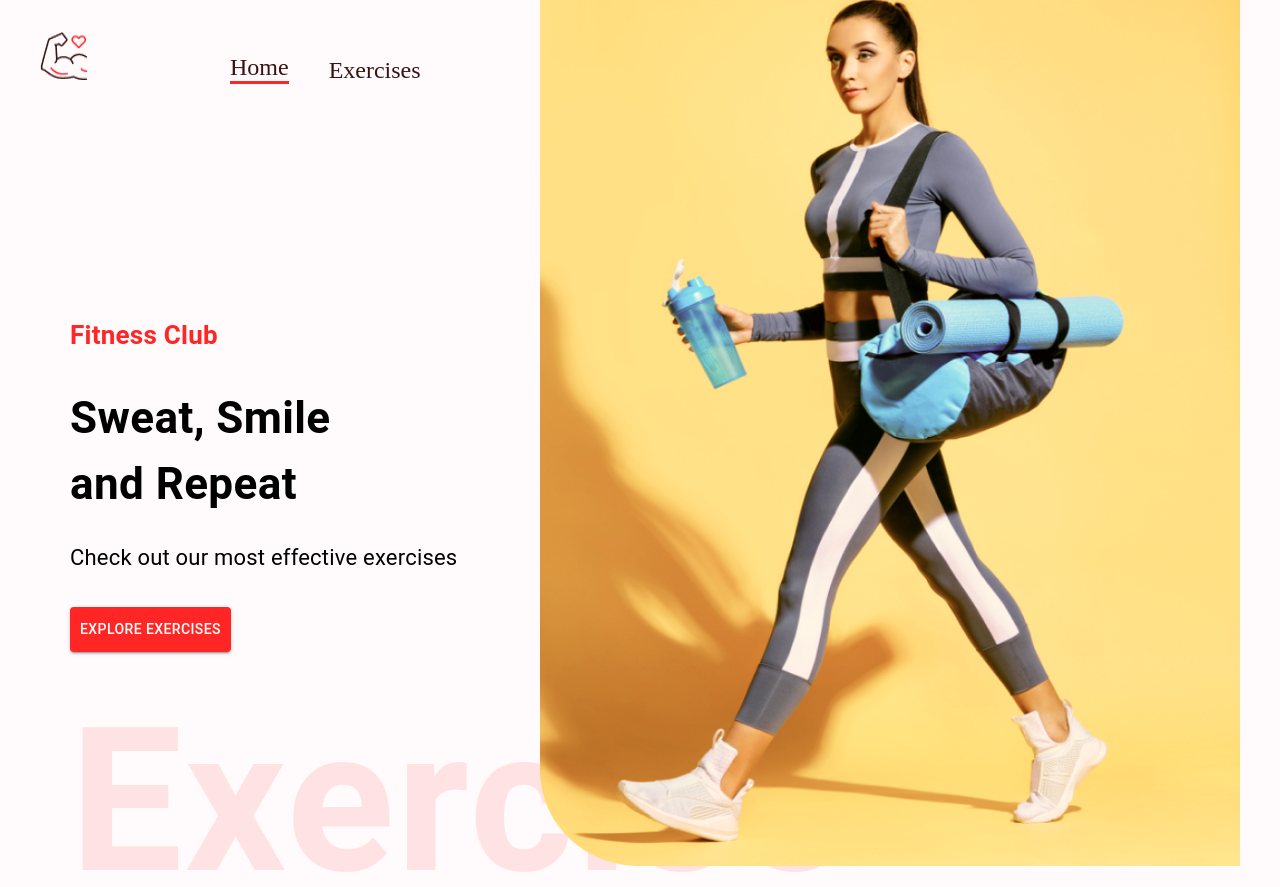
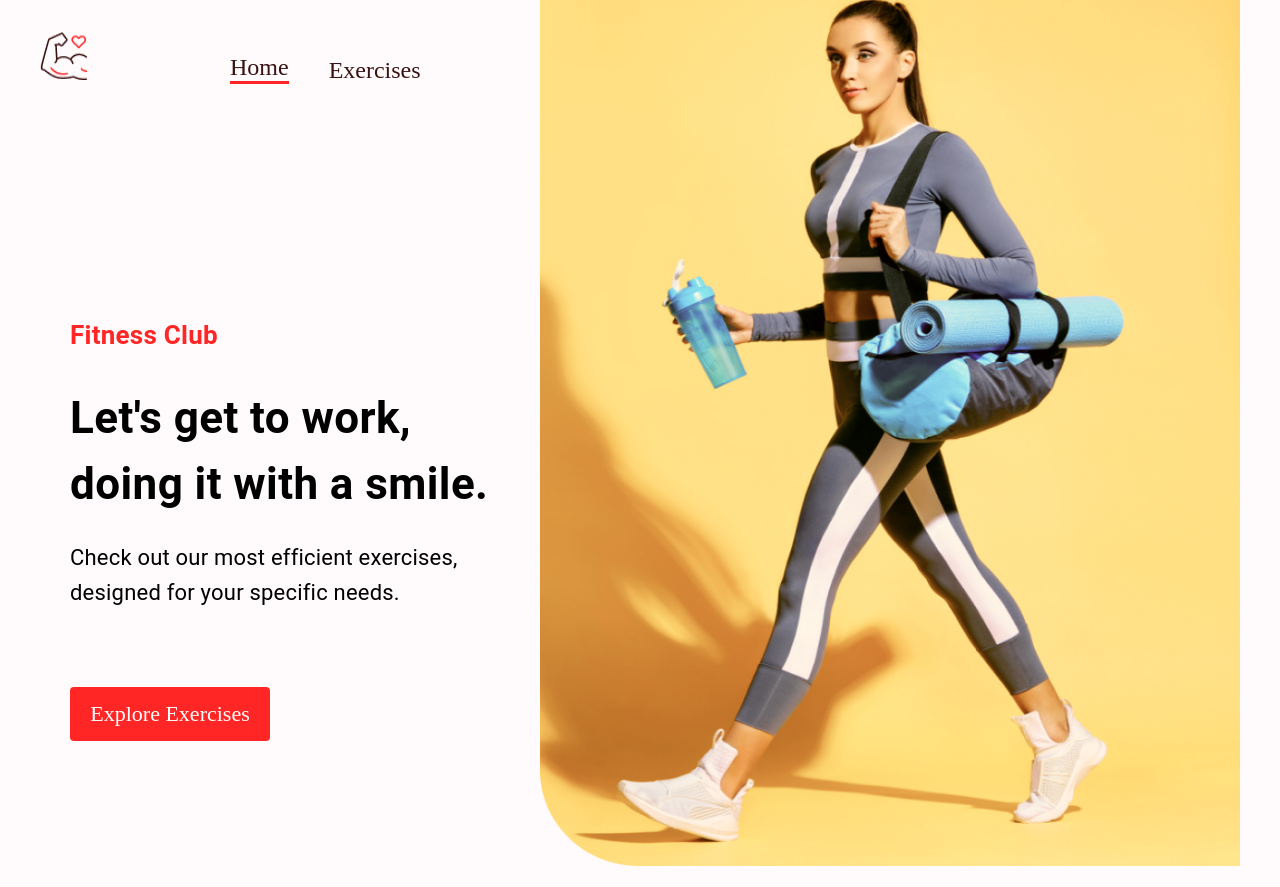
Before and after one commit to JoaoNJC/joaoFitness, a React (Create React App) app in the folder code/: page / in a window 1280 px wide. Shown: the top 887 px of the page. Built offline with nearby package versions, Linux system fonts and the light colour scheme; no server answers.

Commit message:
Final touches

```diff
--- a/code/src/components/Footer.js
+++ b/code/src/components/Footer.js
@@ -8,7 +8,7 @@ const Footer = () => {
       <Stack gap="40px" alignItems='center' px="40px" pt="24px">
         <img src={Logo} alt='logo' width='200px' height='40px' />
         <Typography variant='h5' pb='40px' mt='20px'>
-          Built with love by JoaoNJC
+          Built by JoaoNJC
         </Typography>
       </Stack>
     </Box>
--- a/code/src/components/HeroBanner.js
+++ b/code/src/components/HeroBanner.js
@@ -1,5 +1,5 @@
 import React from 'react'
-import { Box, Stack, Typography, Button } from '@mui/material'
+import { Box, Stack, Typography } from '@mui/material'
 import HeroBannerImage from '../assets/images/banner.png'
 
 
@@ -15,17 +15,15 @@ const HeroBanner = () => {
         Fitness Club
       </Typography>
       <Typography fontWeight={700} sx={{ fontSize: { lg: '44px', xs: '40px' } }} mb="23px" mt="30px">
-        Sweat, Smile <br /> and Repeat
+        Let's get to work, <br /> doing it with a smile.
       </Typography>
       <Typography fontSize='22px' lineHeight='35px' mb={4}>
-        Check out our most effective exercises
+        Check out our most efficient exercises, <br />
+        designed for your specific needs.
       </Typography>
-      <Button variant="contained" color='error' href="#exercises" sx={{
-        backgroundColor: '#ff2625',
-        padding: '10px'
-      }}>
-        Explore Exercises
-      </Button>
+      <Stack>
+        <a href="#exercises" style={{ marginTop: '45px', textDecoration: 'none', width: '200px', textAlign: 'center', background: '#FF2625', padding: '14px', fontSize: '22px', textTransform: 'none', color: 'white', borderRadius: '4px' }}>Explore Exercises</a>
+      </Stack>
       <Typography
         fontWeight={600}
         color="#ff2625"
@@ -34,8 +32,9 @@ const HeroBanner = () => {
           display: { lg: 'block', xs: 'none' }
         }}
         fontSize="200px"
+        mt={10}
       >
-        Exercise
+        Let's work
       </Typography>
       <img src={HeroBannerImage} alt="banner" className='hero-banner-img' />
     </Box>
```
